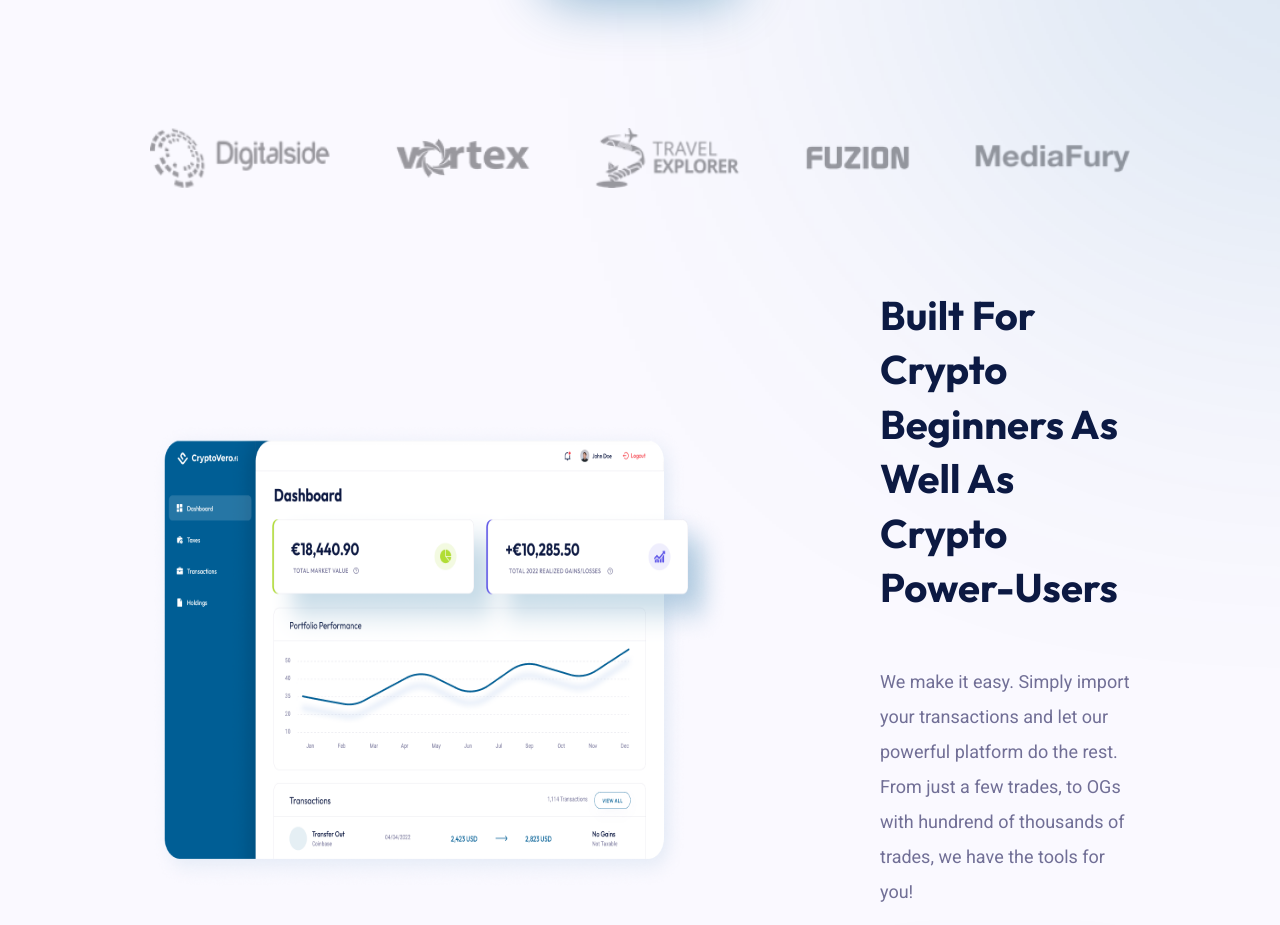
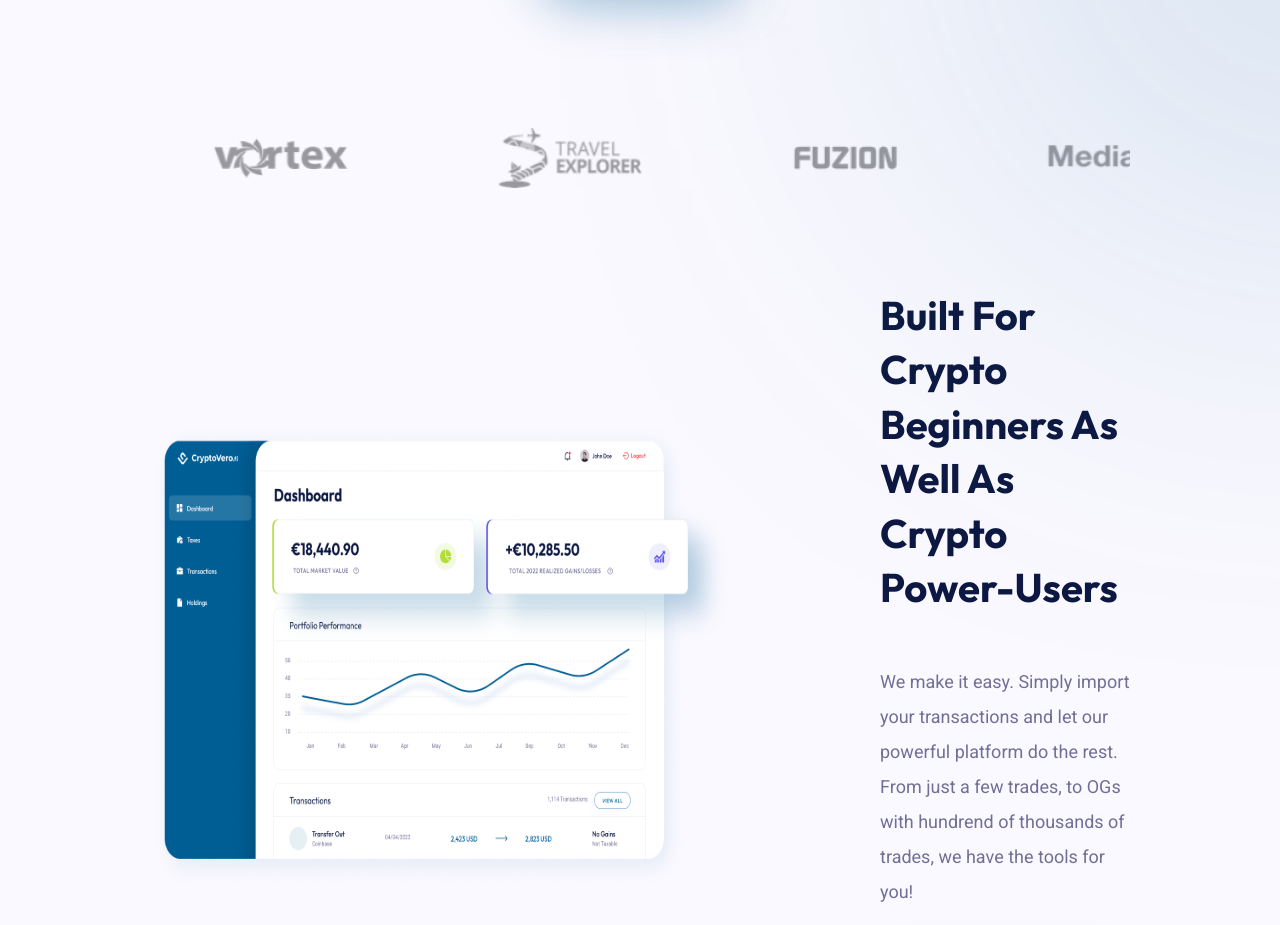
Before and after one commit to shinydev618/CryptoVero_Frontend, a React (Create React App) app: page / in a window 1280 px wide. Shown: the part 1260-2185 px from the top of the page. Built offline with nearby package versions, Linux system fonts and the light colour scheme.

Commit message:
implemented marquee of support platforms

```diff
--- a/package.json
+++ b/package.json
@@ -13,6 +13,7 @@
     "@testing-library/user-event": "^13.5.0",
     "react": "^18.2.0",
     "react-dom": "^18.2.0",
+    "react-fast-marquee": "^1.3.5",
     "react-icons": "^4.4.0",
     "react-scripts": "5.0.1",
     "styled-components": "^5.3.5",
--- a/src/Components/CustomSupportImageBox.js
+++ b/src/Components/CustomSupportImageBox.js
@@ -14,6 +14,7 @@ const StyledComponent = styled(Box)`
   display: flex;
   justify-content: center;
   align-items: center;
+  margin-right: 150px;
 `;
 
 export default CustomSupportImageBox;
--- a/src/Pages/Landing.js
+++ b/src/Pages/Landing.js
@@ -15,6 +15,7 @@ import imgDashboard01 from "../Assets/Images/background/dashboard01.png";
 import imgAnalysis01 from "../Assets/Images/background/analysis01.png";
 import imgBackRound01 from "../Assets/Images/background/round01.png";
 import { dataGetStartedPrice } from "../Config/data";
+import Marquee from "react-fast-marquee";
 
 const Landing = () => {
   return (
@@ -48,6 +49,13 @@ const Landing = () => {
           </PartTopRight01>
         </PartTop01>
         <PartSupportedPlatforms01>
+          <Marquee
+            gradient={true}
+            gradientColor={[250, 249, 250]}
+            // style={{ borderRadius: "20px", height: "100%" }}
+            gradientWidth={"200px"}
+            speed={"40"}
+          >
             <CustomSupportImageBox
               width={"180px"}
               height={"60px"}
@@ -73,6 +81,7 @@ const Landing = () => {
               height={"30px"}
               image={imgSupport05}
             />
+          </Marquee>
         </PartSupportedPlatforms01>
         <PartDashboard01>
           <PartGroupLeft01>
```
Lines whose indentation alone changed are shown as unchanged.
